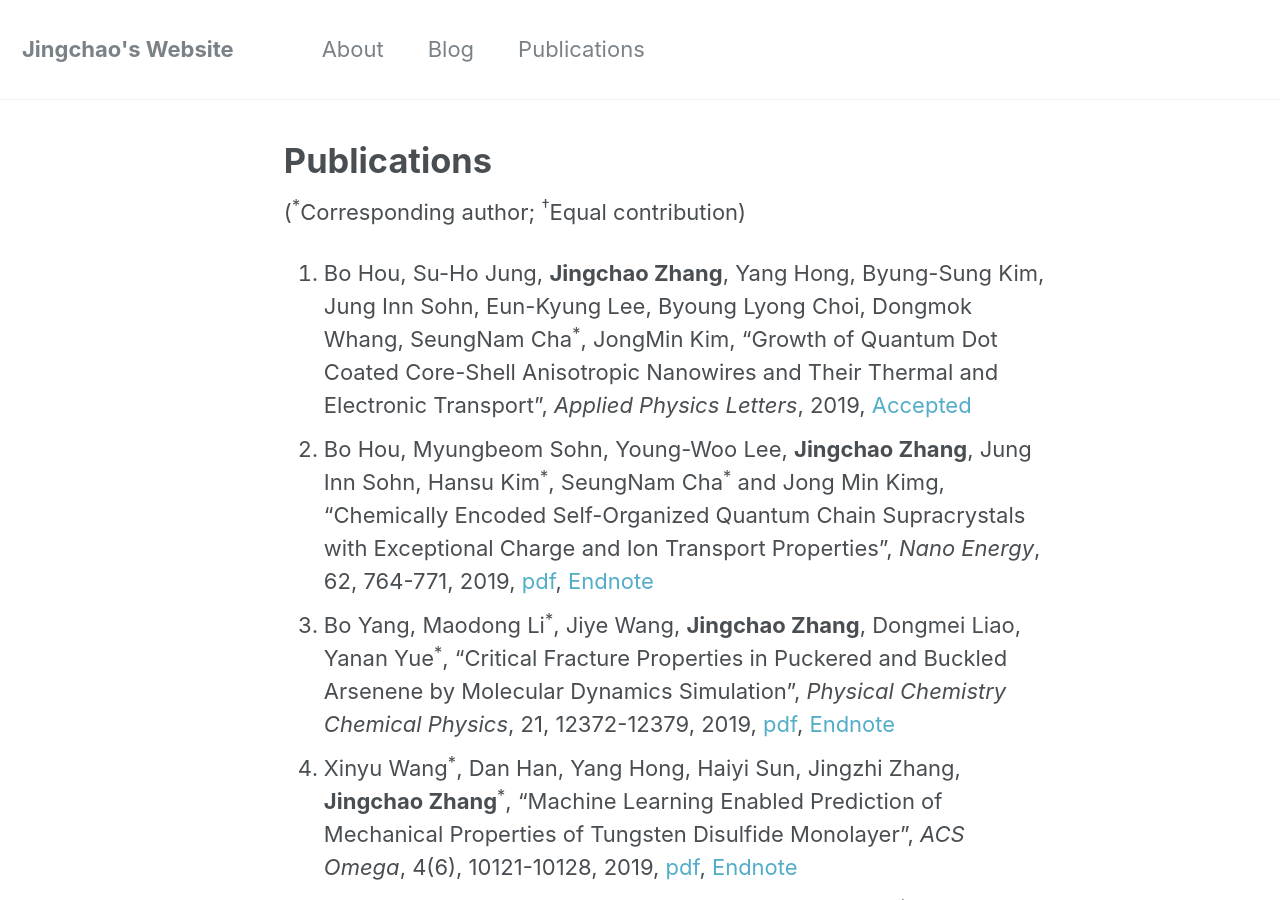
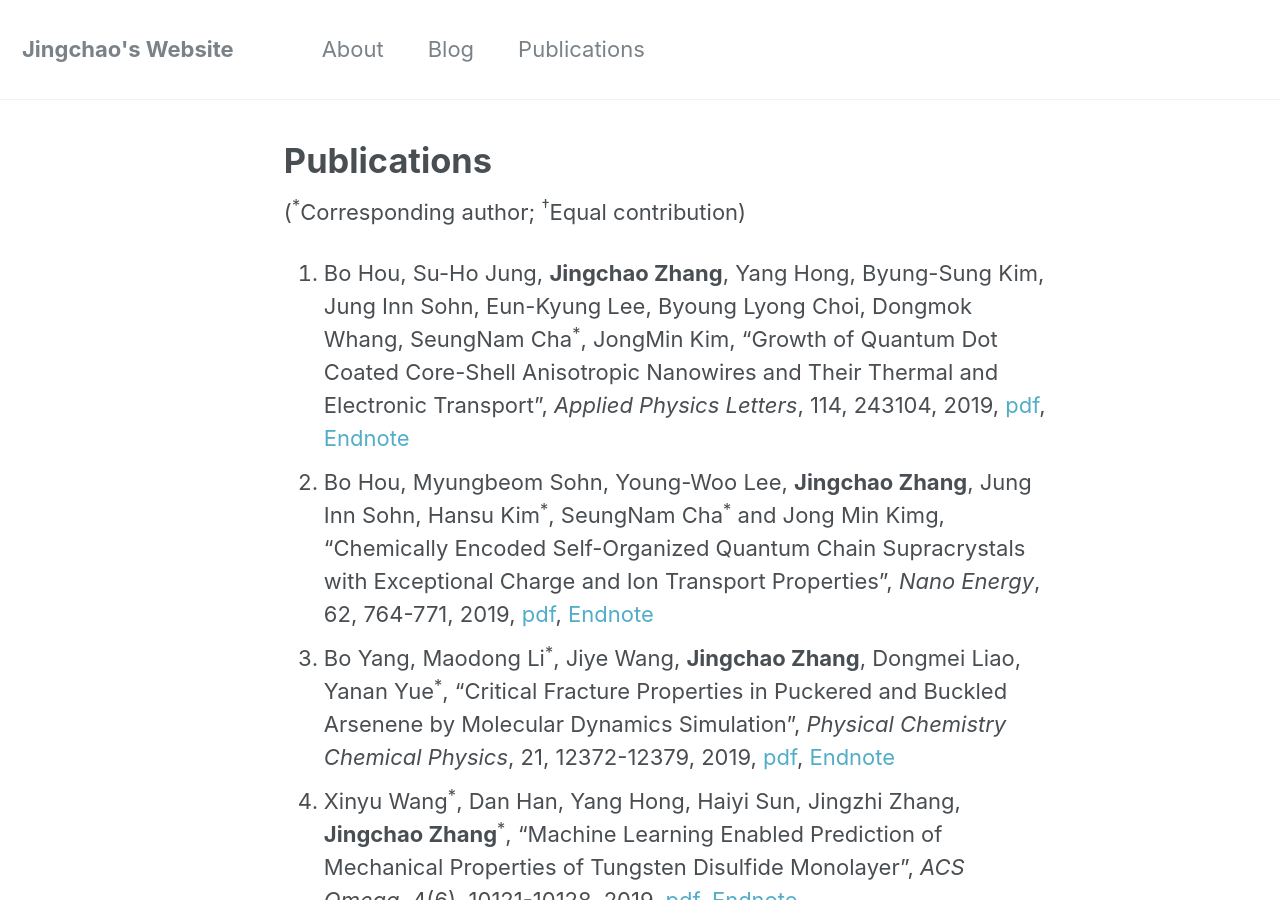
Before and after one commit to JingchaoZhang/JingchaoZhang.github.io, a Jekyll site: the page built from _pages/publications.md, in a window 1280 px wide and 900 px high. Built offline with Jekyll 4.4.1, drawn with Linux system fonts in a browser that asks for light colours.

Commit message:
Update publications.md

```diff
--- a/_pages/publications.md
+++ b/_pages/publications.md
@@ -7,7 +7,7 @@ author_profile: false
 
 (<sup>\*</sup>Corresponding author; <sup>†</sup>Equal contribution)
 
-1. Bo Hou, Su-Ho Jung, **Jingchao Zhang**, Yang Hong, Byung-Sung Kim, Jung Inn Sohn, Eun-Kyung Lee, Byoung Lyong Choi, Dongmok Whang, SeungNam Cha<sup>\*</sup>, JongMin Kim, "Growth of Quantum Dot Coated Core-Shell Anisotropic Nanowires and Their Thermal and Electronic Transport", *Applied Physics Letters*, 2019, [Accepted]()
+1. Bo Hou, Su-Ho Jung, **Jingchao Zhang**, Yang Hong, Byung-Sung Kim, Jung Inn Sohn, Eun-Kyung Lee, Byoung Lyong Choi, Dongmok Whang, SeungNam Cha<sup>\*</sup>, JongMin Kim, "Growth of Quantum Dot Coated Core-Shell Anisotropic Nanowires and Their Thermal and Electronic Transport", *Applied Physics Letters*, 114, 243104, 2019, [pdf](https://drive.google.com/file/d/1BVcjegkZwG24wnZyaVh1vdW3oNnPLeZ4/view?usp=sharing), [Endnote](https://drive.google.com/uc?export=download&id=1xVFOhed5WYxH8Hju6Ej1Rp9A156l98l7)
 1. Bo Hou, Myungbeom Sohn, Young-Woo Lee, **Jingchao Zhang**, Jung Inn Sohn, Hansu Kim<sup>\*</sup>, SeungNam Cha<sup>\*</sup> and Jong Min Kimg, "Chemically Encoded Self-Organized Quantum Chain Supracrystals with Exceptional Charge and Ion Transport Properties", *Nano Energy*, 62, 764-771, 2019, [pdf](https://drive.google.com/file/d/1ySpllRX5xI_l2B7n0g52LQXdXKyZ2NOM/view?usp=sharing), [Endnote](https://drive.google.com/uc?export=download&id=1XmqQu_Qq4vGHj25PsvxeRojf0sNocAs9)
 1. Bo Yang, Maodong Li<sup>\*</sup>, Jiye Wang, **Jingchao Zhang**, Dongmei Liao, Yanan Yue<sup>\*</sup>, "Critical Fracture Properties in Puckered and Buckled Arsenene by Molecular Dynamics Simulation", *Physical Chemistry Chemical Physics*, 21, 12372-12379, 2019, [pdf](https://drive.google.com/file/d/16q70wkrm9svHOPWZ15tKFNlEOpV401yT/view?usp=sharing), [Endnote](https://drive.google.com/uc?export=download&id=1TURkhtbTE44sQ_vgULXWWaG0lVQ-PVrj)
 1. Xinyu Wang<sup>\*</sup>, Dan Han, Yang Hong, Haiyi Sun, Jingzhi Zhang, **Jingchao Zhang**<sup>\*</sup>, "Machine Learning Enabled Prediction of Mechanical Properties of Tungsten Disulfide Monolayer", *ACS Omega*, 4(6), 10121-10128, 2019, [pdf](https://drive.google.com/file/d/1fo4Xv6lQ9qKK6zh75B-HAhhURTNVDABZ/view?usp=sharing), [Endnote](https://drive.google.com/uc?export=download&id=1PP3slUWB6q0SbTQaymlBrRNb_8-0375z)
```
